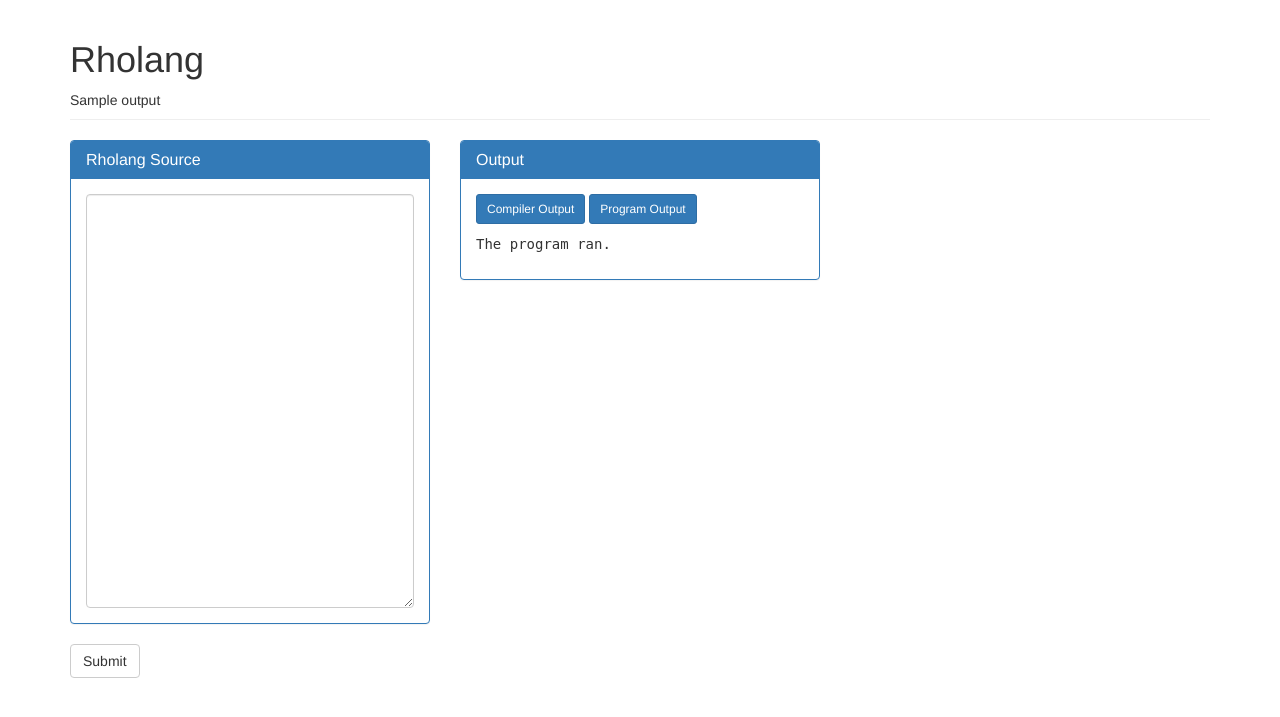
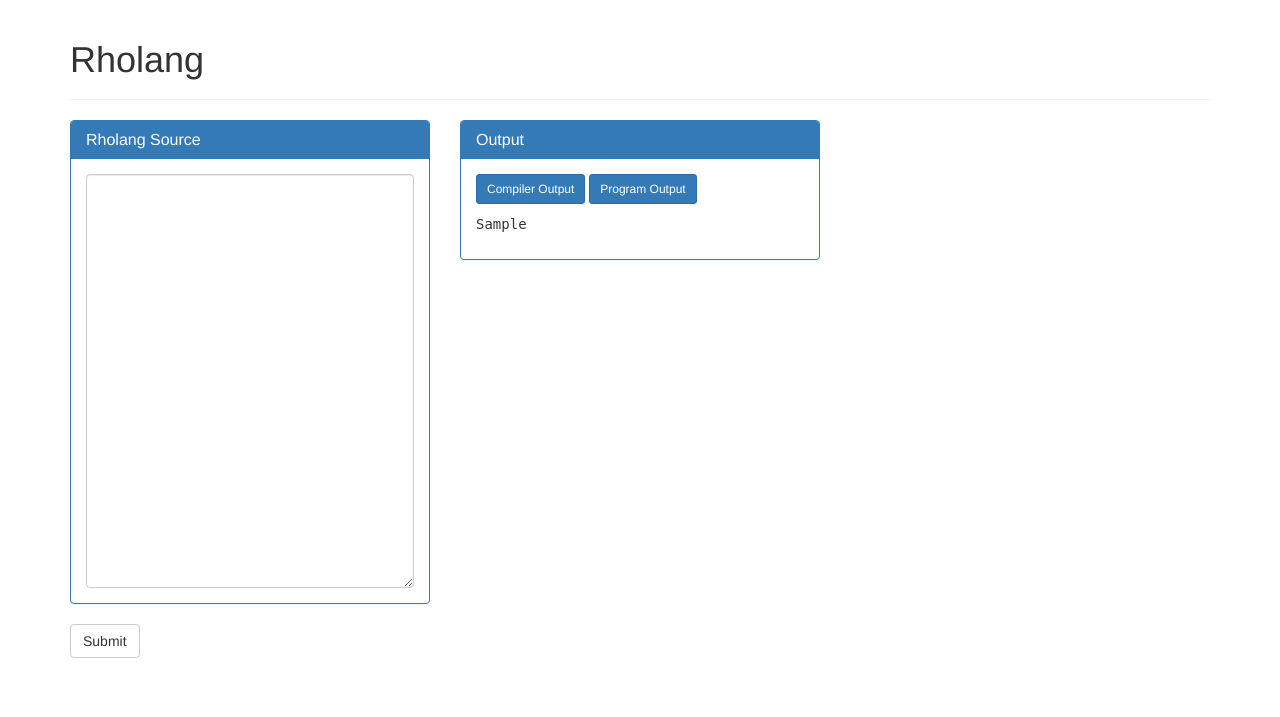
Before and after one commit to KentShikama/RholangWeb, a Django app: template rholang/main/templates/index.html in a window 1280 px wide. Shown: the top 717 px of the page. Run offline with Django 3.2, Linux system fonts and the light colour scheme; the template is opened without the code that fills it: most values are stand-ins (such as "Sample title", 1, 10 or a date in 2020); some libraries are stand-ins or nearby versions.

Commit message:
Add rbl_output

```diff
--- a/rholang/main/templates/index.html
+++ b/rholang/main/templates/index.html
@@ -22,7 +22,6 @@
         <div class="container">
             <div class="page-header">
                 <h1>Rholang</h1>
-                {{ output }}
             </div>
             <div class="row">
                 <div class="col-xs-6 col-md-4">
@@ -45,8 +44,8 @@
                                 <button id="btnCompiler" type="button" class="btn btn-primary btn-sm">Compiler Output</button>
                                 <button id="btnProgram" type="button" class="btn btn-primary btn-sm">Program Output</button>
                             </p>
-                            <p id="compiler_output"class="hidden" style="font-family: monospace;">Compiler error. Compiler error. Compiler error. Compiler error. Compiler error. Compiler error. Compiler error. Compiler error. Compiler error. Compiler error. Compiler error. Compiler error. Compiler error. Compiler error. Compiler error.Compiler error.Compiler error.Compiler error.Compiler error.Compiler error.Compiler error.Compiler error.Compiler error.Compiler error.Compiler error.Compiler error.Compiler error.Compiler error.Compiler error.Compiler error.Compiler error.Compiler error.Compiler error.</p>
-                            <p id="program_output" class="show" style="font-family: monospace;">The program ran.</p>
+                            <p id="compiler_output"class="hidden" style="font-family: monospace;">{{ sbt_output }}</p>
+                            <p id="program_output" class="show" style="font-family: monospace;">{{ rbl_output }}</p>
                         </div>
                     </div>
                 </div><!-- /.col-sm-2 -->
--- a/rholang/main/views.py
+++ b/rholang/main/views.py
@@ -13,7 +13,8 @@ def home(request):
     with open('test.rho', 'w') as f:
         f.write("%s\n" % str(input))
 
-    output = subprocess.check_output("bash sbt.sh", shell=True)
+    sbt_output = subprocess.check_output("bash sbt.sh", shell=True)
+    rbl_output = subprocess.check_output("bash rosette.sh", shell=True)
 
     #import ipdb; ipdb.set_trace()
     #base_url = "http://127.0.0.1:8047/api/text/"
@@ -26,4 +27,4 @@ def home(request):
     #else:
     #  return 0 # Neutral
 
-    return render(request, 'index.html', {"output": output})
+    return render(request, 'index.html', {"sbt_output": sbt_output, "rbl_output": rbl_output})
```
Also changed, not shown: 2 other files.
